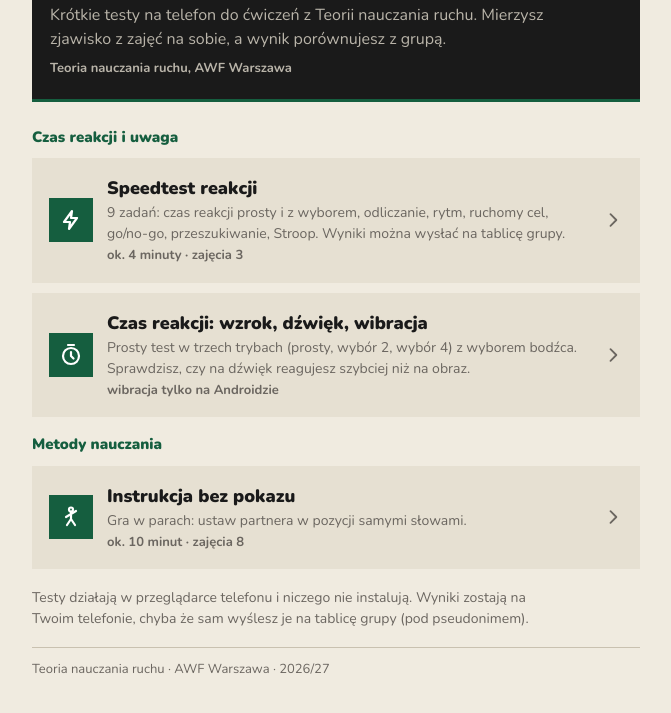
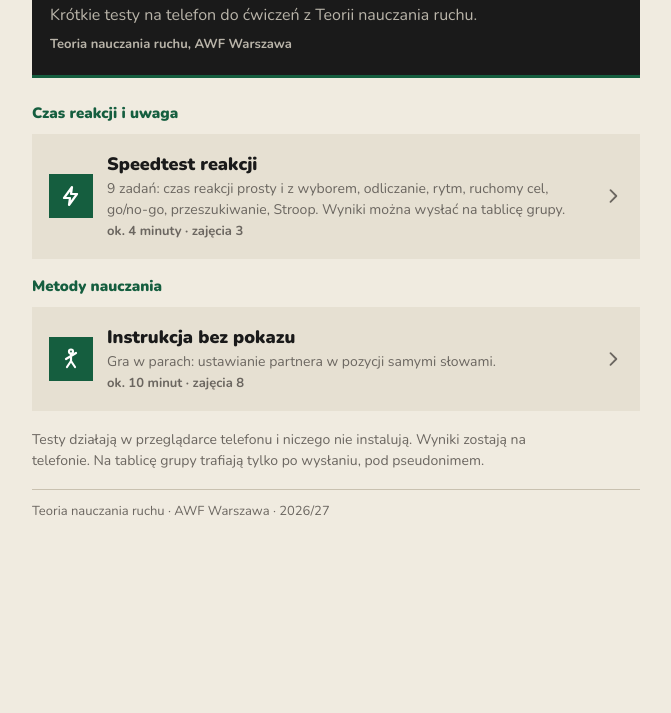
Before and after one commit to KajetanCiunelis/tnr-narzedzia, a plain HTML site: page index.html in a window 1280 px wide. Shown: the part 75-788 px from the top of the page, without its empty margins (304-975 px from the left). Drawn offline with Linux system fonts and the light colour scheme.

Commit message:
Strona startowa: jeden test czasu reakcji, opisy bez formy per ty
Karta starszego testu (czas-reakcji) znika z listy, sama strona zostaje pod swoim adresem.

Co-Authored-By: Claude Fable 5.2 <noreply@anthropic.com>
Claude-Session: https://claude.ai/code/session_01DqNdFEdZHzvqvVXA8SYBdQ

```diff
--- a/index.html
+++ b/index.html
@@ -58,7 +58,7 @@ footer{font-size:13px;color:var(--muted);border-top:1px solid var(--line);paddin
   <header class="band">
     <span class="mark" aria-hidden="true"></span>
     <h1>Narzędzia TNR</h1>
-    <p>Krótkie testy na telefon do ćwiczeń z Teorii nauczania ruchu. Mierzysz zjawisko z zajęć na sobie, a wynik porównujesz z grupą.</p>
+    <p>Krótkie testy na telefon do ćwiczeń z Teorii nauczania ruchu.</p>
     <p class="org">Teoria nauczania ruchu, AWF Warszawa</p>
   </header>
 
@@ -73,28 +73,19 @@ footer{font-size:13px;color:var(--muted);border-top:1px solid var(--line);paddin
       </span>
       <svg class="go" viewBox="0 0 24 24" aria-hidden="true"><path d="M9 5l7 7-7 7"/></svg>
     </a>
-    <a class="tool" href="czas-reakcji/">
-      <span class="ico" aria-hidden="true"><svg viewBox="0 0 24 24"><circle cx="12" cy="13" r="8"/><path d="M12 9v4l2.5 2.5M9 2h6"/></svg></span>
-      <span class="txt">
-        <span class="nm">Czas reakcji: wzrok, dźwięk, wibracja</span>
-        <span class="ds">Prosty test w trzech trybach (prosty, wybór 2, wybór 4) z wyborem bodźca. Sprawdzisz, czy na dźwięk reagujesz szybciej niż na obraz.</span>
-        <span class="meta">wibracja tylko na Androidzie</span>
-      </span>
-      <svg class="go" viewBox="0 0 24 24" aria-hidden="true"><path d="M9 5l7 7-7 7"/></svg>
-    </a>
     <h2>Metody nauczania</h2>
     <a class="tool" href="bez-pokazu/">
       <span class="ico" aria-hidden="true"><svg viewBox="0 0 24 24"><circle cx="12" cy="4.5" r="2"/><path d="M12 7v7M12 9l-5 3M12 9l5-3M12 14l-4 6M12 14l4 6"/></svg></span>
       <span class="txt">
         <span class="nm">Instrukcja bez pokazu</span>
-        <span class="ds">Gra w parach: ustaw partnera w pozycji samymi słowami.</span>
+        <span class="ds">Gra w parach: ustawianie partnera w pozycji samymi słowami.</span>
         <span class="meta">ok. 10 minut · zajęcia 8</span>
       </span>
       <svg class="go" viewBox="0 0 24 24" aria-hidden="true"><path d="M9 5l7 7-7 7"/></svg>
     </a>
   </main>
 
-  <p class="note">Testy działają w przeglądarce telefonu i niczego nie instalują. Wyniki zostają na Twoim telefonie, chyba że sam wyślesz je na tablicę grupy (pod pseudonimem).</p>
+  <p class="note">Testy działają w przeglądarce telefonu i niczego nie instalują. Wyniki zostają na telefonie. Na tablicę grupy trafiają tylko po wysłaniu, pod pseudonimem.</p>
   <footer>Teoria nauczania ruchu · AWF Warszawa · 2026/27</footer>
 </div>
 </body>
```
